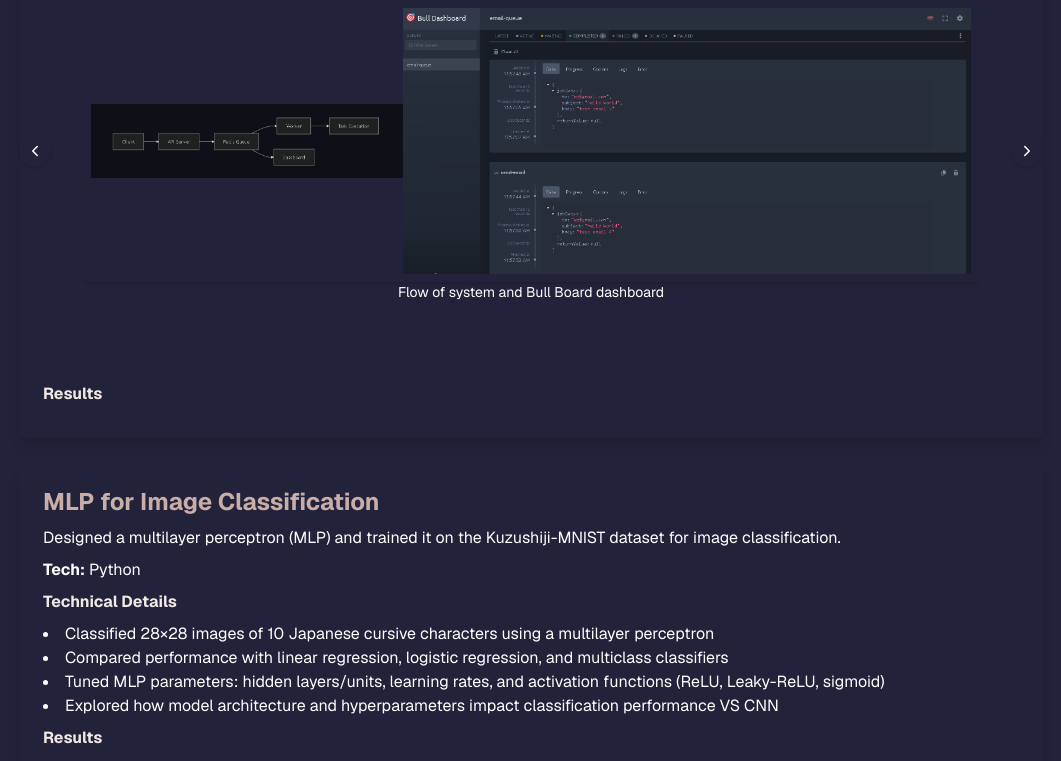
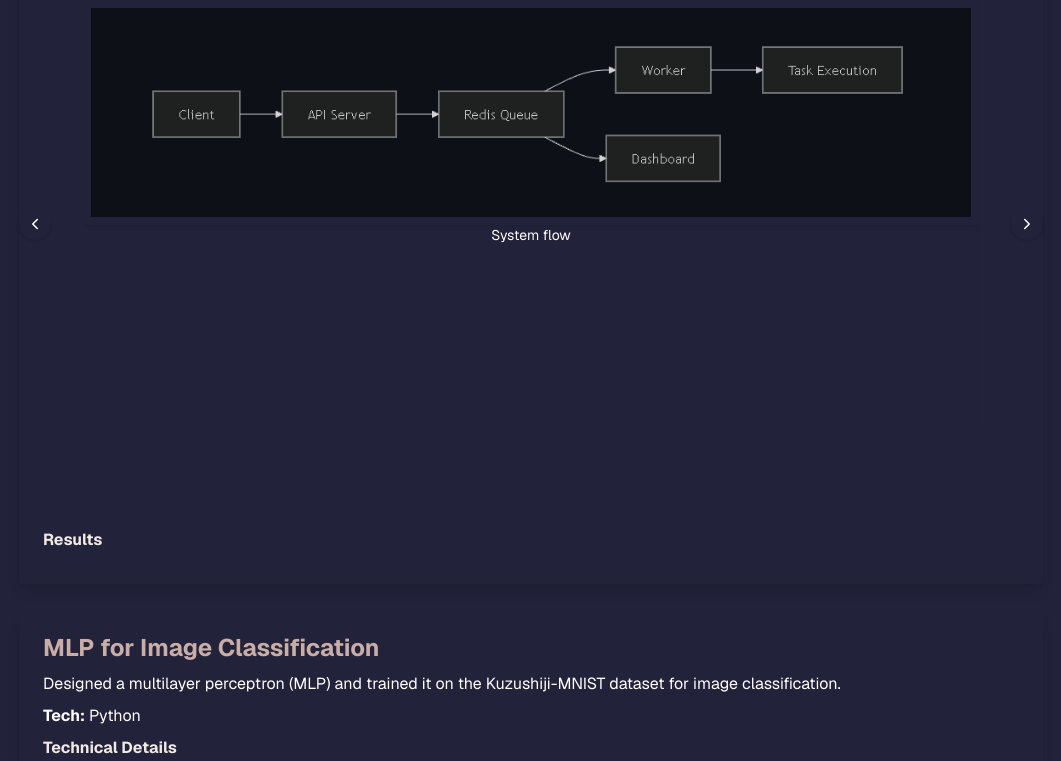
Before and after one commit to theaverage-coder/portfolio, a Next.js app: page / in a window 1280 px wide. Shown: the part 2668-3429 px from the top of the page, without its empty margins (109-1170 px from the left). Built offline with nearby package versions, Linux system fonts and the light colour scheme.

Commit message:
Adjust picture layout to one per page (email queue)

```diff
--- a/app/page.jsx
+++ b/app/page.jsx
@@ -53,8 +53,12 @@
       ],
       pictures: [
         {
-          caption: "Flow of system and Bull Board dashboard",
-          images: ["/email_queue_flow.png", "/bull_board_dashboard.png"]
+          caption: "System flow",
+          images: ["/email_queue_flow.png"]
+        },
+        {
+          caption: "Bull Board dashboard to monitor jobs",
+          images: ["/bull_board_dashboard.png"]
         },
       ]
     },
```
